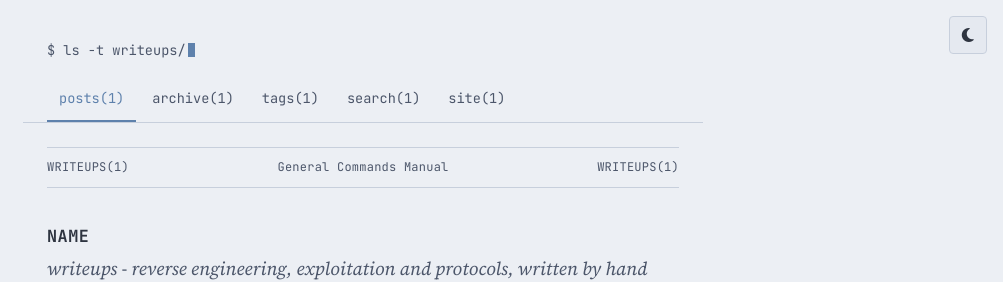
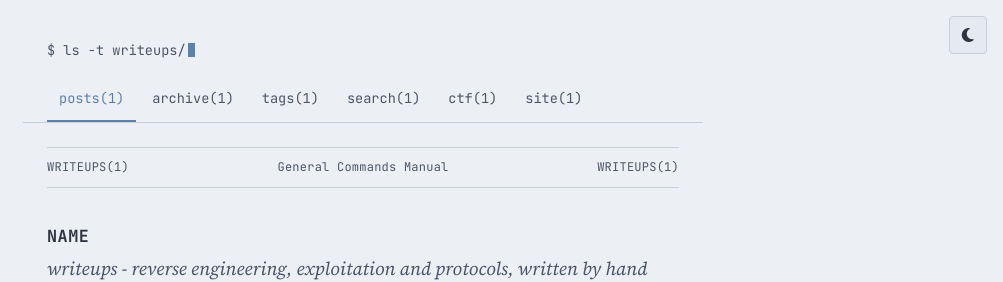
Before and after one commit to dream-wa1ker/writeups, a Jekyll site: the page built from index.md, in a window 1280 px wide. Shown: the top 282 px of the page, without its empty margins (277-1280 px from the left). Built offline with Jekyll 4.4.1, drawn with Linux system fonts in a browser that asks for light colours.

Commit message:
updated url

```diff
--- a/_includes/nav.html
+++ b/_includes/nav.html
@@ -8,5 +8,6 @@
   <a href="{{ '/archive/' | relative_url }}"{% if page.nav_id == 'archive' %} class="current" aria-current="page"{% endif %}>archive(1)</a>
   <a href="{{ '/tags/' | relative_url }}"{% if page.nav_id == 'tags' %} class="current" aria-current="page"{% endif %}>tags(1)</a>
   <a href="{{ '/search/' | relative_url }}"{% if page.nav_id == 'search' %} class="current" aria-current="page"{% endif %}>search(1)</a>
+  <a href="https://ctf.dream-wa1ker.tech/">ctf(1)</a>
   <a href="https://dream-wa1ker.tech/">site(1)</a>
 </nav>
```
